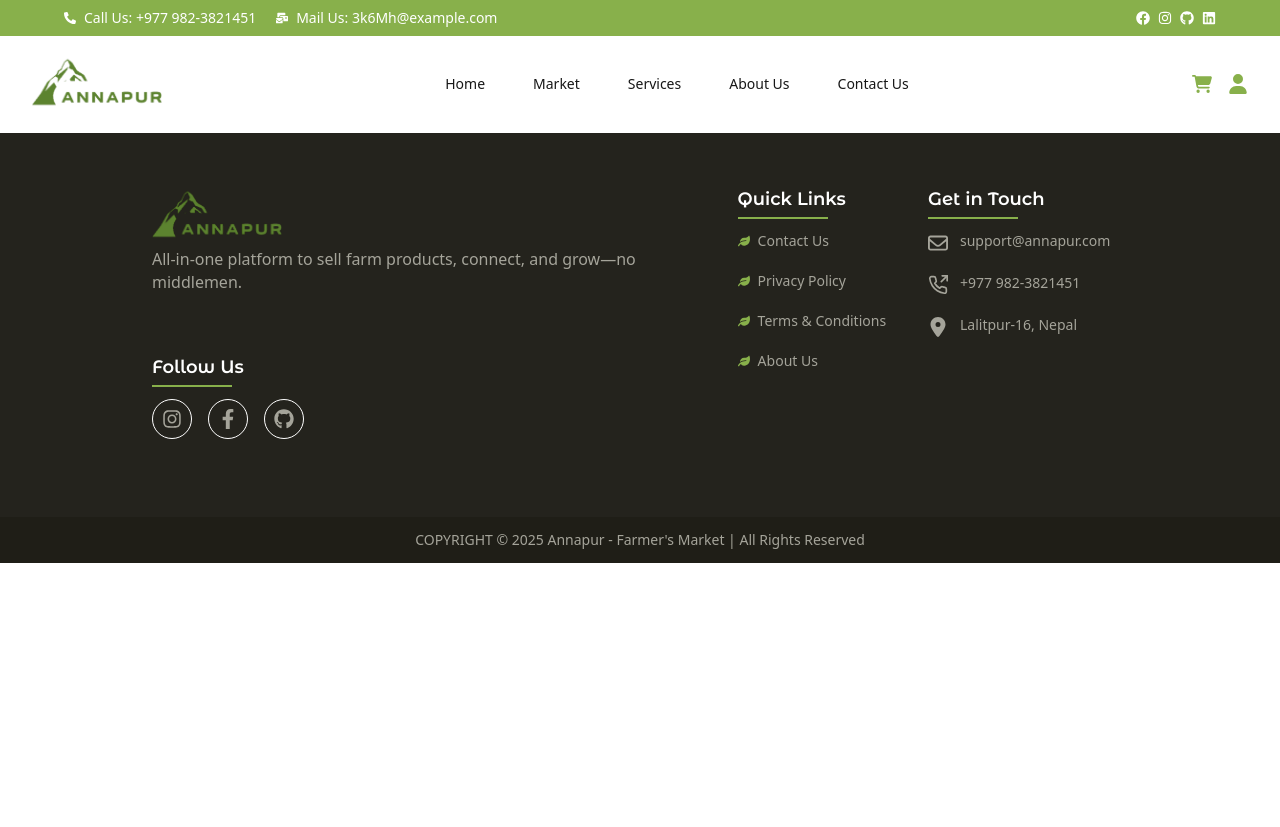
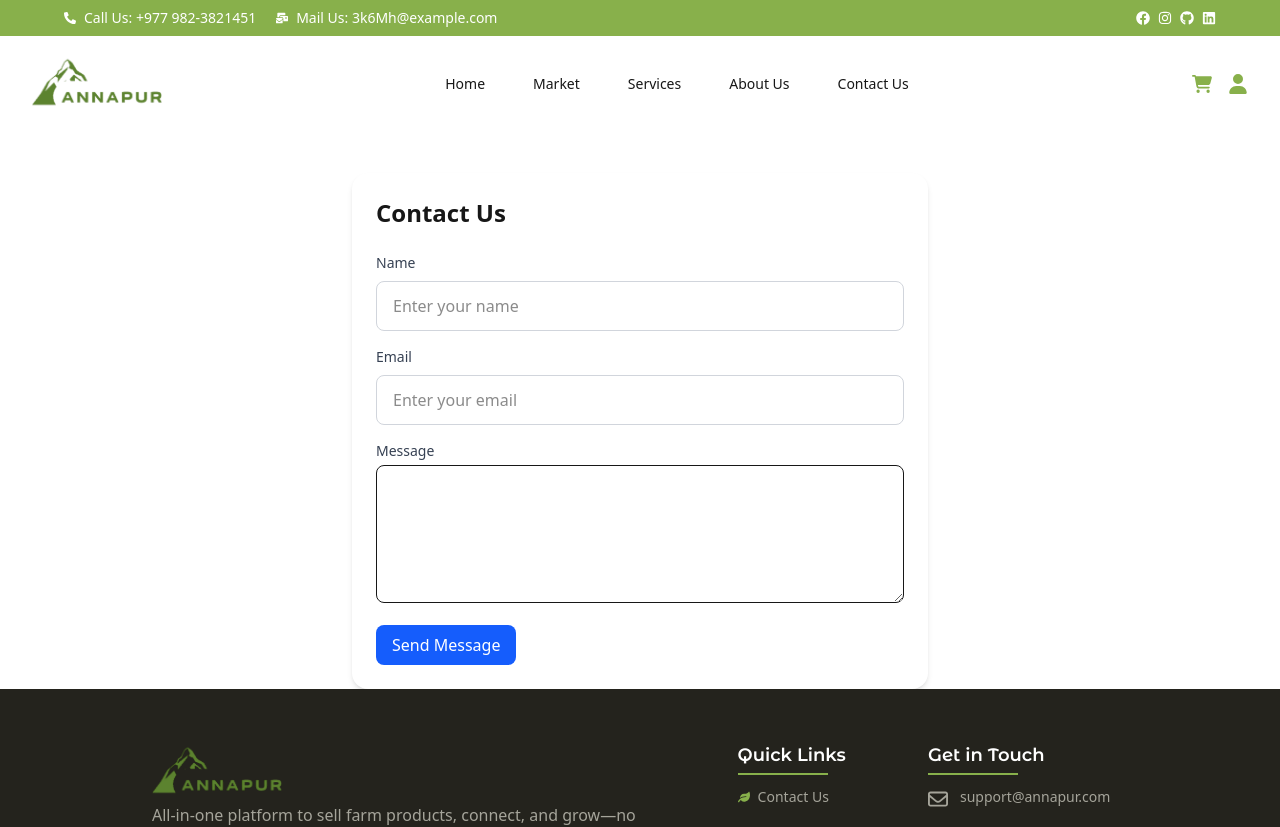
Before and after one commit to blackhawk-os/Annapur-AgroTech-Platform, a Next.js app: page /contact in a window 1280 px wide. Shown: the top 827 px of the page. Before the commit the page ends 800 px from the top, so only its background shows below. Built offline with nearby package versions, Linux system fonts and the light colour scheme.

Commit message:
Added a dummy contact form for practice.

```diff
--- a/src/components/ui/Contact-Us/ContactUs.tsx
+++ b/src/components/ui/Contact-Us/ContactUs.tsx
@@ -1,9 +1,90 @@
-import React from "react";
+"use client";
+
+import React, { useState } from "react";
+import TextInput from "@/components/TextInput";
+
 
 export default function ContactUs() {
+  const [formData, setFormData] = useState({
+    name: "",
+    email: "",
+    message: "",
+  });
+
+  //Validation for the contact form
+  const validate = (data: typeof formData) => {
+    const errors: { [key: string]: string } = {};
+    if (!data.name) {
+      errors.name = "Name is required";
+    }
+    if (!data.email) {
+      errors.email = "Email is required";
+    } else if (!/\S+@\S+\.\S+/.test(data.email)) {
+      errors.email = "Email is invalid";
+    }
+    if (!data.message) {
+      errors.message = "Message is required";
+    }
+    return errors;
+  }
+
+  const handleChange = (e: React.ChangeEvent<HTMLInputElement | HTMLTextAreaElement>) => {
+    const { name, value } = e.target;
+    setFormData((prev) => ({ ...prev, [name]: value }));
+  };
+
+  const handleSubmit = (e: React.FormEvent) => {
+    if (validate) {
+      const errors = validate(formData);
+      if (Object.keys(errors).length > 0) {
+        console.error("Validation errors:", errors);
+        return;
+      }
+    }
+    e.preventDefault();
+    console.log("Form submitted:", formData);
+    // You can send this data to a backend API or service
+  };
+
   return (
-    <section>
-      <div></div>
-    </section>
+    <div className="max-w-xl mx-auto mt-10 p-6 bg-white rounded-2xl shadow-md">
+      <h1 className="text-2xl font-bold mb-6">Contact Us</h1>
+      <form onSubmit={handleSubmit} className="space-y-4">
+        <TextInput
+          label="Name"
+          placeholder="Enter your name"
+          name="name"
+          value={formData.name}
+          onChange={handleChange}
+        />
+        <TextInput
+          label="Email"
+          name="email"
+          placeholder="Enter your email"
+          value={formData.email}
+          onChange={handleChange}
+        />
+        <div>
+          <label htmlFor="message" className="block text-sm font-medium text-gray-700 mb-1">
+            Message
+          </label>
+          <textarea
+            id="message"
+            name="message"
+            value={formData.message}
+            onChange={handleChange}
+            rows={5}
+            className="w-full border rounded-lg p-2 focus:outline-none focus:ring-2 focus:ring-blue-500"
+            required
+          ></textarea>
+        </div>
+        <button
+          type="submit"
+          className="bg-blue-600 text-white px-4 py-2 rounded-lg hover:bg-blue-700 transition"
+        >
+          Send Message
+        </button>
+      </form>
+    </div>
   );
 }
```
